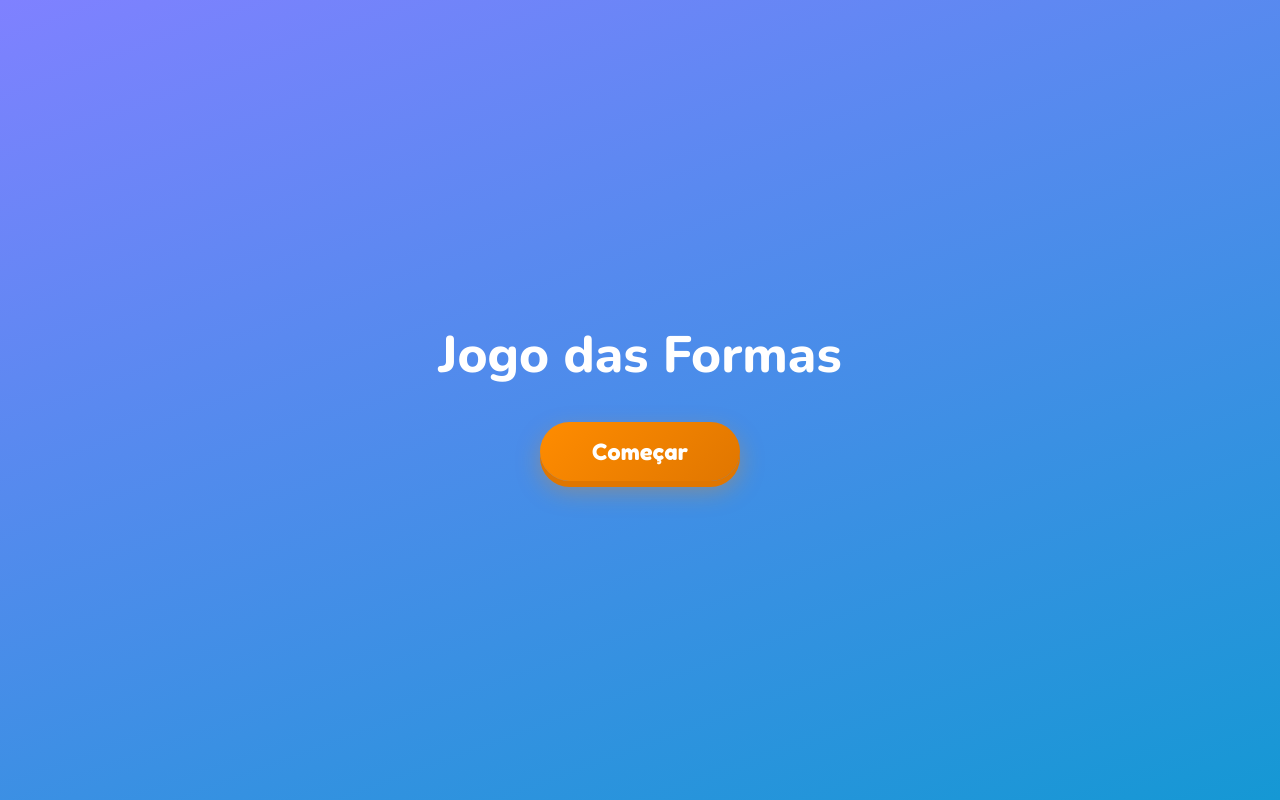
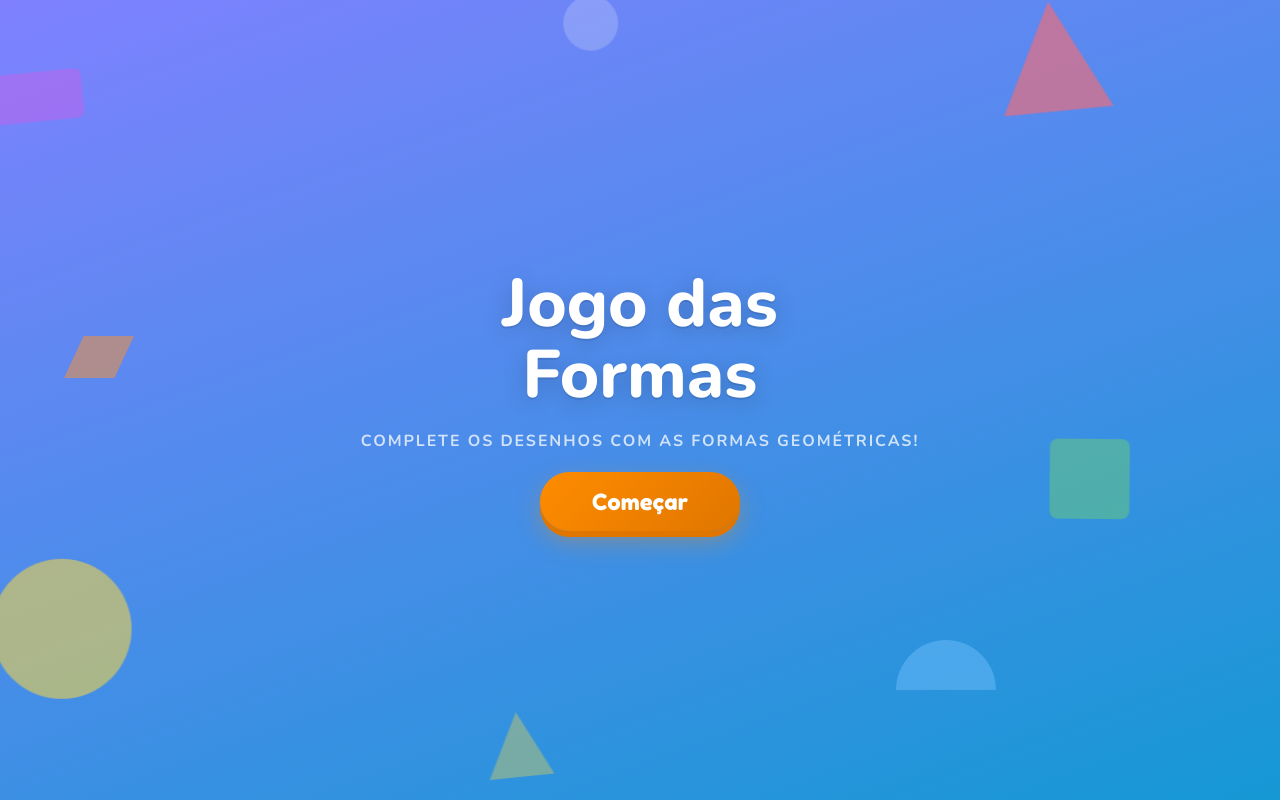
Before and after one commit to AdryanSales/shapes-game, a React (Vite) app: page / in a window 1280 px wide. Built offline with nearby package versions, Linux system fonts and the light colour scheme.

Commit message:
terceira versão

```diff
--- a/index.html
+++ b/index.html
@@ -3,6 +3,7 @@
   <head>
     <meta charset="UTF-8" />
     <meta name="viewport" content="width=device-width, initial-scale=1.0" />
+    <link rel="icon" href="/favicon.svg" type="image/svg+xml" />
     <title>Jogo das Formas</title>
     <link rel="preconnect" href="https://fonts.googleapis.com" />
     <link rel="preconnect" href="https://fonts.gstatic.com" crossorigin />
--- a/src/App.css
+++ b/src/App.css
@@ -24,21 +24,71 @@ html, body, #root {
 /* ─── Start Screen ───────────────────────────────────────────── */
 .start-screen {
   height: 100%;
+  position: relative;
+  display: flex;
+  align-items: center;
+  justify-content: center;
+  overflow: hidden;
+  background: linear-gradient(160deg, #7f81ff 0%, #1598d4 100%);
+}
+
+.start-content {
+  position: relative;
+  z-index: 20;
   display: flex;
   flex-direction: column;
   align-items: center;
-  justify-content: center;
-  gap: 32px;
+  gap: 20px;
+  text-align: center;
   padding: 20px;
-  background: linear-gradient(160deg, #7f81ff 0%, #1598d4 100%);
+}
+
+.start-subtitle {
+  font-size: clamp(0.85rem, 3vw, 1rem);
+  font-family: 'Nunito', sans-serif;
+  font-weight: 700;
+  color: rgba(255,255,255,0.75);
+  letter-spacing: 0.12em;
+  text-transform: uppercase;
 }
 
 .start-title {
-  font-size: clamp(2rem, 8vw, 3.2rem);
+  font-size: clamp(2.6rem, 10vw, 4.2rem);
   font-family: 'Nunito', sans-serif;
   font-weight: 900;
   color: #fff;
-  text-align: center;
+  line-height: 1.05;
+  text-shadow: 0 4px 24px rgba(0,0,0,0.18), 0 2px 0 rgba(0,0,0,0.1);
+}
+
+/* Decorative floating shapes */
+.start-decor {
+  position: absolute;
+  filter: blur(0.5px);
+  touch-action: none;
+}
+
+.start-decor--float-a { animation: float-a 6s ease-in-out infinite; }
+.start-decor--float-b { animation: float-b 7.5s ease-in-out infinite; }
+.start-decor--float-c { animation: float-c 5.5s ease-in-out infinite; }
+
+.start-decor--dragging {
+  filter: drop-shadow(0 8px 20px rgba(0,0,0,0.3));
+  scale: 1.12;
+  z-index: 10;
+}
+
+@keyframes float-a {
+  0%, 100% { transform: translateY(0)    rotate(0deg); }
+  50%       { transform: translateY(-18px) rotate(8deg); }
+}
+@keyframes float-b {
+  0%, 100% { transform: translateY(0)    rotate(0deg); }
+  50%       { transform: translateY(14px) rotate(-10deg); }
+}
+@keyframes float-c {
+  0%, 100% { transform: translateY(0)    rotate(0deg); }
+  50%       { transform: translateY(-10px) rotate(5deg); }
 }
 
 .start-btn {
@@ -254,7 +304,7 @@ html, body, #root {
 
 @keyframes tray-pulse {
   0%, 100% { filter: drop-shadow(0 0 0px transparent); transform: scale(1); }
-  50%       { filter: drop-shadow(0 0 10px var(--primary)); transform: scale(1.07); }
+  50%       { filter: drop-shadow(0 0 10px var(--pulse-color, var(--primary))); transform: scale(1.07); }
 }
 
 .dice-tray--dragging { opacity: 0.25; }
--- a/src/components/DicePanel.jsx
+++ b/src/components/DicePanel.jsx
@@ -35,13 +35,16 @@ function calcNextRotation(current, faceIndex) {
 }
 
 // Tray with drag applied directly so the whole area is the hit target
-function DraggableTray({ piece }) {
+const PLAYER_PULSE_COLORS = ['#2196F3', '#E53935']
+
+function DraggableTray({ piece, currentPlayer }) {
   const { setNodeRef, listeners, attributes, transform, isDragging } = useDraggable({
     id: piece.id,
   })
-  const style = transform
-    ? { transform: `translate3d(${transform.x}px, ${transform.y}px, 0)` }
-    : undefined
+  const style = {
+    '--pulse-color': PLAYER_PULSE_COLORS[currentPlayer],
+    ...(transform ? { transform: `translate3d(${transform.x}px, ${transform.y}px, 0)` } : {}),
+  }
   return (
     <div
       ref={setNodeRef}
@@ -55,7 +58,7 @@ function DraggableTray({ piece }) {
   )
 }
 
-export default function DicePanel({ currentDicePiece, onRoll, gameCanRoll, turnMessage }) {
+export default function DicePanel({ currentDicePiece, onRoll, gameCanRoll, turnMessage, currentPlayer }) {
   const [rotation,  setRotation]  = useState({ x: -20, y: 30 })
   const [isRolling, setIsRolling] = useState(false)
 
@@ -84,7 +87,7 @@ export default function DicePanel({ currentDicePiece, onRoll, gameCanRoll, turnM
 
   return (
     <div className="dice-panel">
-      {currentDicePiece && <DraggableTray piece={currentDicePiece} />}
+      {currentDicePiece && <DraggableTray piece={currentDicePiece} currentPlayer={currentPlayer} />}
 
       <div
         className={`dice-scene ${canRoll ? 'dice-scene--clickable' : ''}`}
--- a/src/components/GameScreen.jsx
+++ b/src/components/GameScreen.jsx
@@ -85,6 +85,7 @@ export default function GameScreen({
             onRoll={handleRoll}
             gameCanRoll={canRoll}
             turnMessage={turnMessage}
+            currentPlayer={currentPlayer}
           />
         </div>
 
--- a/src/components/StartScreen.jsx
+++ b/src/components/StartScreen.jsx
@@ -1,10 +1,182 @@
+import { useEffect, useLayoutEffect, useRef, useState } from 'react'
+
+// x, y as percentages (numbers)
+const SHAPES = [
+  { type: 'circle',        x: -8,  y: 70, size: 140, color: '#FFD93D', opacity: 0.55, anim: 'float-a' },
+  { type: 'triangle',      x: 78,  y: -4, size: 110, color: '#FF6B6B', opacity: 0.6,  anim: 'float-b' },
+  { type: 'square',        x: 82,  y: 55, size: 80,  color: '#6BCB77', opacity: 0.5,  anim: 'float-a' },
+  { type: 'semicircle',    x: 70,  y: 80, size: 100, color: '#74C0FC', opacity: 0.45, anim: 'float-c' },
+  { type: 'rectangle',     x: -4,  y: 8,  size: 90,  color: '#CC5DE8', opacity: 0.45, anim: 'float-b' },
+  { type: 'parallelogram', x: 5,   y: 42, size: 70,  color: '#FF922B', opacity: 0.5,  anim: 'float-c' },
+  { type: 'circle',        x: 44,  y: -6, size: 55,  color: '#fff',    opacity: 0.2,  anim: 'float-a' },
+  { type: 'triangle',      x: 38,  y: 88, size: 65,  color: '#FFD93D', opacity: 0.35, anim: 'float-b' },
+]
+
+const FRICTION = 0.84
+const PUSH     = 0.28
+
+function buildShape(type, size, color, opacity) {
+  const c = { fill: color, opacity }
+  if (type === 'circle')
+    return <circle cx={size/2} cy={size/2} r={size/2} {...c} />
+  if (type === 'triangle')
+    return <polygon points={`${size/2},0 ${size},${size} 0,${size}`} {...c} />
+  if (type === 'square')
+    return <rect width={size} height={size} rx={size*0.1} {...c} />
+  if (type === 'rectangle')
+    return <rect width={size} height={size*0.55} rx={size*0.08} {...c} />
+  if (type === 'semicircle')
+    return <path d={`M0,${size/2} A${size/2},${size/2} 0 0,1 ${size},${size/2} Z`} {...c} />
+  if (type === 'parallelogram') {
+    const sk = size * 0.28
+    return <polygon points={`${sk},0 ${size},0 ${size-sk},${size*0.6} 0,${size*0.6}`} {...c} />
+  }
+}
+
 export default function StartScreen({ onStart }) {
+  const containerRef = useRef(null)
+  const physRef      = useRef(null)   // [{x, y, vx, vy, r}]
+  const boundsRef    = useRef({ w: 0, h: 0 })
+  const dragRef      = useRef(null)   // {index, prevX, prevY}
+  const rafRef       = useRef(null)
+  const [pos, setPos] = useState(null)
+
+  // Init physics from real pixel positions
+  useLayoutEffect(() => {
+    const { width: w, height: h } = containerRef.current.getBoundingClientRect()
+    boundsRef.current = { w, h }
+    physRef.current = SHAPES.map(s => ({
+      x:  s.x / 100 * w + s.size / 2,
+      y:  s.y / 100 * h + s.size / 2,
+      vx: 0, vy: 0,
+      r:  s.size * 0.44,
+    }))
+    setPos(physRef.current.map(({ x, y }) => ({ x, y })))
+  }, [])
+
+  // Update bounds on resize
+  useEffect(() => {
+    function onResize() {
+      if (containerRef.current) {
+        const { width: w, height: h } = containerRef.current.getBoundingClientRect()
+        boundsRef.current = { w, h }
+      }
+    }
+    window.addEventListener('resize', onResize)
+    return () => window.removeEventListener('resize', onResize)
+  }, [])
+
+  // Physics loop
+  useEffect(() => {
+    function tick() {
+      const p = physRef.current
+      if (!p) { rafRef.current = requestAnimationFrame(tick); return }
+
+      const { w, h } = boundsRef.current
+      const di = dragRef.current?.index ?? -1
+
+      // Integrate velocity
+      for (let i = 0; i < p.length; i++) {
+        if (i === di) continue
+        p[i].x += p[i].vx
+        p[i].y += p[i].vy
+        p[i].vx *= FRICTION
+        p[i].vy *= FRICTION
+        // Soft wall bounce
+        if (p[i].x < p[i].r)     { p[i].x = p[i].r;     p[i].vx =  Math.abs(p[i].vx) * 0.4 }
+        if (p[i].y < p[i].r)     { p[i].y = p[i].r;     p[i].vy =  Math.abs(p[i].vy) * 0.4 }
+        if (p[i].x > w - p[i].r) { p[i].x = w - p[i].r; p[i].vx = -Math.abs(p[i].vx) * 0.4 }
+        if (p[i].y > h - p[i].r) { p[i].y = h - p[i].r; p[i].vy = -Math.abs(p[i].vy) * 0.4 }
+      }
+
+      // Circle–circle collision
+      for (let i = 0; i < p.length; i++) {
+        for (let j = i + 1; j < p.length; j++) {
+          const dx = p[j].x - p[i].x
+          const dy = p[j].y - p[i].y
+          const dist = Math.sqrt(dx * dx + dy * dy)
+          const minD = p[i].r + p[j].r
+          if (dist < minD && dist > 0.1) {
+            const nx   = dx / dist
+            const ny   = dy / dist
+            const push = (minD - dist) * PUSH
+            if (i !== di) { p[i].x -= nx*push; p[i].vx -= nx*push*0.5; p[i].vy -= ny*push*0.5 }
+            if (j !== di) { p[j].x += nx*push; p[j].vx += nx*push*0.5; p[j].vy += ny*push*0.5 }
+          }
+        }
+      }
+
+      setPos(p.map(({ x, y }) => ({ x, y })))
+      rafRef.current = requestAnimationFrame(tick)
+    }
+
+    rafRef.current = requestAnimationFrame(tick)
+    return () => cancelAnimationFrame(rafRef.current)
+  }, [])
+
+  // Drag + throw
+  useEffect(() => {
+    function onMove(e) {
+      if (!dragRef.current) return
+      const { left, top } = containerRef.current.getBoundingClientRect()
+      const p = physRef.current[dragRef.current.index]
+      dragRef.current.prevX = p.x
+      dragRef.current.prevY = p.y
+      p.x = e.clientX - left
+      p.y = e.clientY - top
+    }
+    function onUp() {
+      if (!dragRef.current) return
+      const p = physRef.current[dragRef.current.index]
+      p.vx = (p.x - dragRef.current.prevX) * 0.9
+      p.vy = (p.y - dragRef.current.prevY) * 0.9
+      dragRef.current = null
+    }
+    window.addEventListener('pointermove', onMove)
+    window.addEventListener('pointerup',   onUp)
+    return () => {
+      window.removeEventListener('pointermove', onMove)
+      window.removeEventListener('pointerup',   onUp)
+    }
+  }, [])
+
+  function handlePointerDown(i, e) {
+    e.preventDefault()
+    const p = physRef.current[i]
+    p.vx = 0; p.vy = 0
+    dragRef.current = { index: i, prevX: p.x, prevY: p.y }
+  }
+
   return (
-    <div className="start-screen">
-      <h1 className="start-title">Jogo das Formas</h1>
-      <button className="start-btn" onClick={onStart}>
-        Começar
-      </button>
+    <div className="start-screen" ref={containerRef}>
+      {pos && SHAPES.map((s, i) => (
+        <div
+          key={i}
+          className="start-decor"
+          style={{
+            left: 0,
+            top:  0,
+            transform: `translate(${pos[i].x - s.size/2}px, ${pos[i].y - s.size/2}px)`,
+            cursor: 'grab',
+          }}
+          onPointerDown={e => handlePointerDown(i, e)}
+        >
+          <svg
+            width={s.size}
+            height={s.size}
+            viewBox={`0 0 ${s.size} ${s.size}`}
+            className={`start-decor--${s.anim}`}
+          >
+            {buildShape(s.type, s.size, s.color, s.opacity)}
+          </svg>
+        </div>
+      ))}
+
+      <div className="start-content">
+        <h1 className="start-title">Jogo das<br />Formas</h1>
+        <p className="start-subtitle">complete os desenhos com as formas geométricas!</p>
+        <button className="start-btn" onClick={onStart}>Começar</button>
+      </div>
     </div>
   )
 }
```
Also changed, not shown: public/favicon.svg (added).
